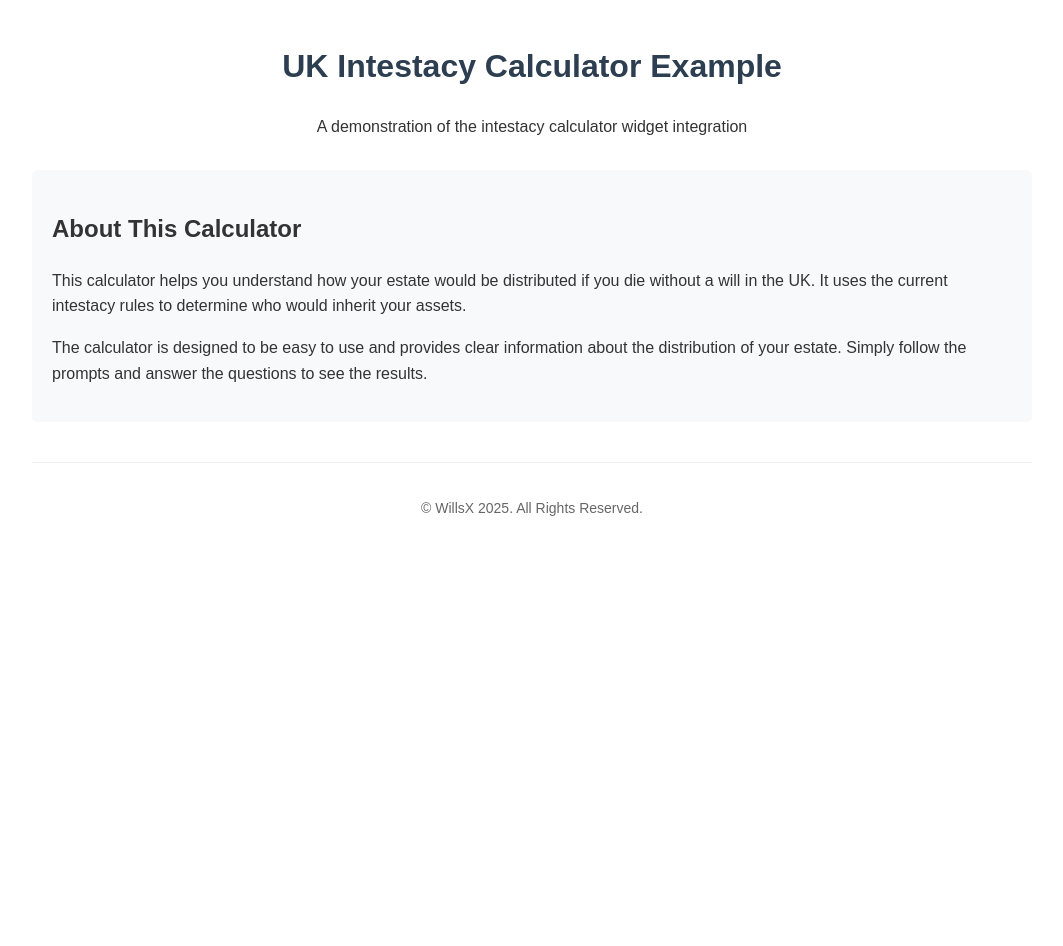
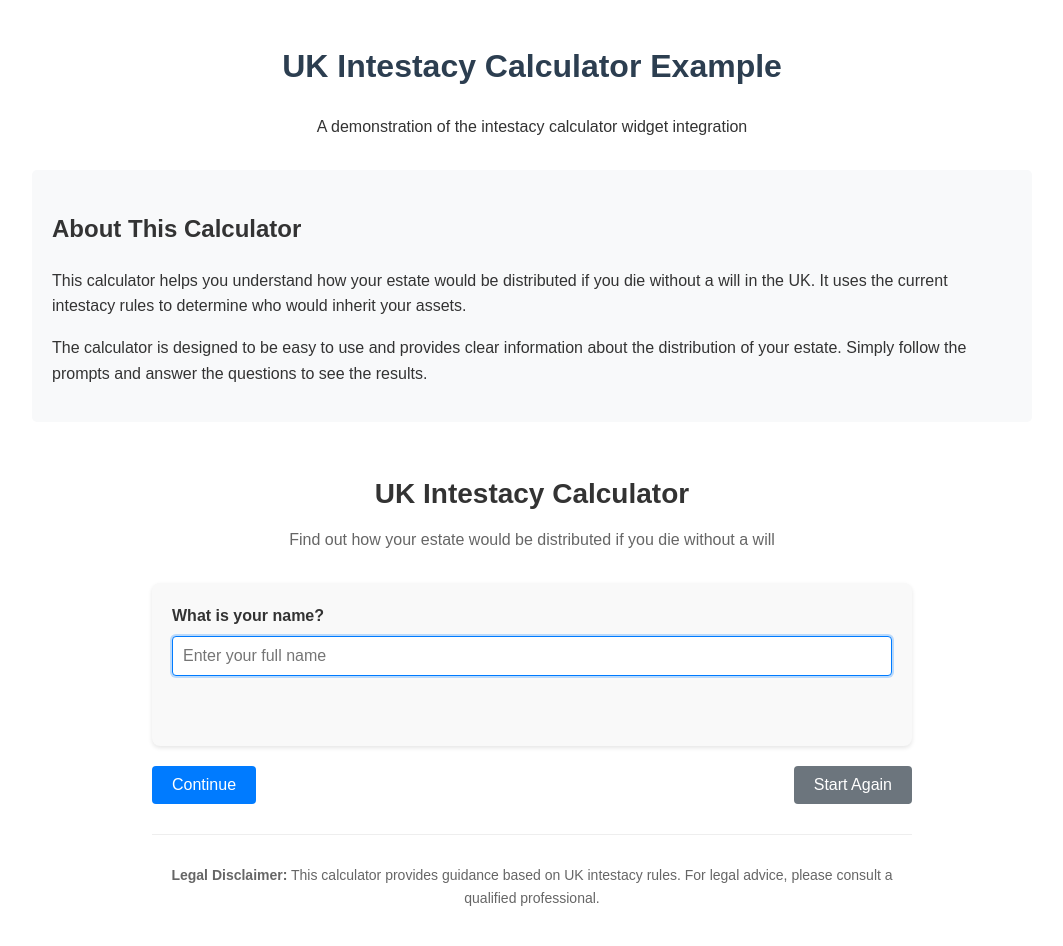
Before and after one commit to richardfarnhill/intestacy_calc, a website: page dist/examples/basic.html in a window 1280 px wide. Shown: the top 946 px of the page, without its empty margins (108-1171 px from the left). Before the commit the page ends 800 px from the top, so only its background shows below. Drawn offline with Linux system fonts and the light colour scheme.

Commit message:
Fix: Update basic and custom-theme examples to use regular script tags instead of ES modules

```diff
--- a/dist/examples/basic.html
+++ b/dist/examples/basic.html
@@ -76,14 +76,13 @@
   </div>
 
   <!-- Include the intestacy calculator script -->
-  <script type="module">
-    // Import the IntestacyWidget class
-    import IntestacyWidget from '../intestacy-calculator.min.js';
+  <script src="../intestacy-calculator.min.js"></script>
 
+  <script>
     // Initialize the widget when the DOM is loaded
-    document.addEventListener('DOMContentLoaded', () => {
+    document.addEventListener('DOMContentLoaded', function() {
       // Create a new instance of the widget
-      const widget = new IntestacyWidget({
+      var widget = new IntestacyWidget({
         container: '#intestacy-calculator',
         theme: 'light',
         contactInfo: 'Please contact us on 0161 928 3848 to discuss creating a Will.'
```
Also changed, not shown: dist/examples/custom-theme.html (+4 -5 lines).
